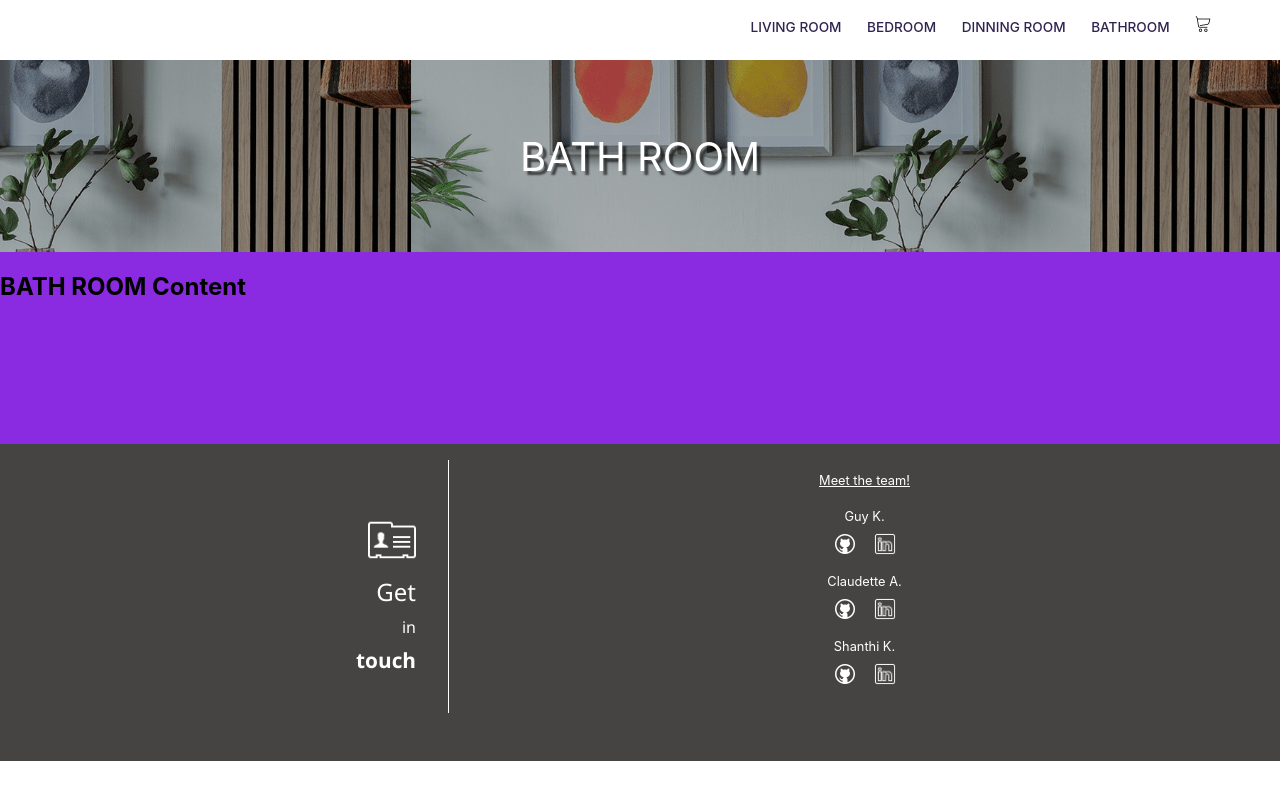
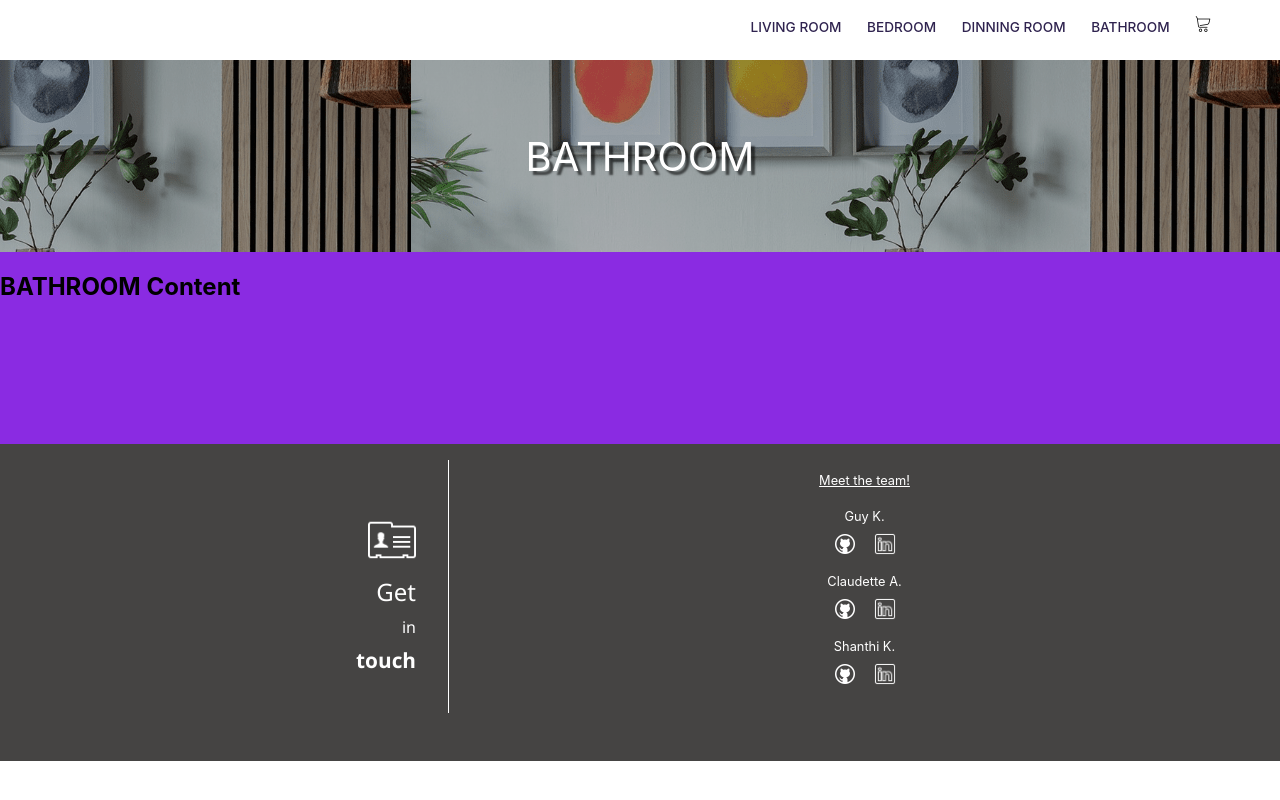
Before and after one commit to scooterseoul/Ecommerce-Furniture1, a React (Create React App) app in the folder client/: page /products/bathroom in a window 1280 px wide. Built offline with nearby package versions, Linux system fonts and the light colour scheme; the HTML template or start-up script is replaced by a standard one.

Commit message:
update nav methods
Co-Authored-By: C. Scooter Alexander <scooterseoul@gmail.com>
Co-Authored-By: kays <52937130+shvinprog@users.noreply.github.com>

```diff
--- a/client/src/components/Header.js
+++ b/client/src/components/Header.js
@@ -1,6 +1,6 @@
 // import { Link } from "react-router-dom";
 import React, { useState } from "react";
-import { Link, NavLink } from "react-router-dom";
+import { Link } from "react-router-dom";
 import styles from "./Header.module.css";
 import cartIcon from "../images/icons8-shopping-cart-64.png";
 
@@ -34,53 +34,49 @@ const Header = () => {
                : styles.navElements + " " + styles.close
            }`}
         >
-          {/* {`nav-links ${showNavbar ? styles.navLinksActive : ''}`}> */}
+          {/* {`nav-links ${showNavbar ? styles.LinksActive : ''}`}> */}
           <ul>
             <li>
-              <NavLink
+              <Link
                 // activeClassName={`${showNavbar && styles.active}`}
                 to="/products/living"
                 onClick={closeNavbar}
               >
                 Living Room
-              </NavLink>
+              </Link>
             </li>
             <li>
-              <NavLink
+              <Link
                 // activeClassName={`${showNavbar && styles.active}`}
                 to="/products/bedroom"
                 onClick={closeNavbar}
               >
                 Bedroom
-              </NavLink>
+              </Link>
             </li>
             <li>
-              <NavLink
+              <Link
                 // activeClassName={`${showNavbar && styles.active}`}
                 to="/products/dinning"
                 onClick={closeNavbar}
               >
                 Dinning Room
-              </NavLink>
+              </Link>
             </li>
             <li>
-              <NavLink
-                // activeClassName={`${styles.active}`}
-                to="/products/bathroom"
-                onClick={closeNavbar}
-              >
+              <Link to="/products/bathroom" onClick={closeNavbar}>
                 Bathroom
-              </NavLink>
+              </Link>
             </li>
             <li>
-              <NavLink
+              <Link
                 // activeClassName={styles.active}
                 to="/products/cart"
                 className={styles.cartPic}
                 onClick={closeNavbar}
               >
                 <img src={cartIcon} alt="cart" className={styles.cartPic} />
-              </NavLink>
+              </Link>
             </li>
           </ul>
         </div>
--- a/client/src/components/Products.js
+++ b/client/src/components/Products.js
@@ -1,53 +1,23 @@
 import React, { useState, useEffect } from "react";
-import { useLocation } from "react-router-dom";
+import { useLocation, useParams } from "react-router-dom";
 import styles from "./Products.module.css";
 
 // import deskTopHeaderPic from "../images/dTMain.png";
 
 const Products = () => {
-  const [pageName, setPageName] = useState("");
-  const location = useLocation();
+  const { products } = useParams();
+  console.log("XXX : " + products);
 
-  useEffect(() => {
-    // Extract the last part of the URL (in this case, "living")
-    const urlParts = location.pathname.split("/");
-    const pageNameFromUrl = urlParts[urlParts.length - 1];
-
-    setPageName(pageNameFromUrl);
-    // alert("XXX : " + pageNameFromUrl);
-  }, [location]);
-
-  let title = "";
-  // alert(id);
-  switch (pageName) {
-    case "bedroom":
-      title = "BEDROOM";
-      break;
-    case "dinning":
-      title = "DINNING ROOM";
-      break;
-    case "bathroom": {
-      title = "BATH ROOM";
-      break;
-    }
-    case "living": {
-      title = "LIVING ROOM";
-      break;
-    }
-    default:
-      title = "Your Shopping Cart";
-      break;
-  }
   return (
     <section className={styles.productsCont}>
       <div className={styles.productsHero}>
         <div className={styles.heroCont}>
           {/* <img src={deskTopHeaderPic} alt="welcome" className={styles.hero} /> */}
-          <p className={styles.heroTitle}>{title}</p>
+          <p className={styles.heroTitle}>{products.toUpperCase()}</p>
         </div>
       </div>
       <div className={styles.productsCont}>
-        <h1>{title} Content</h1>
+        <h1>{products.toUpperCase()} Content</h1>
       </div>
       {/* </div> */}
     </section>
```
